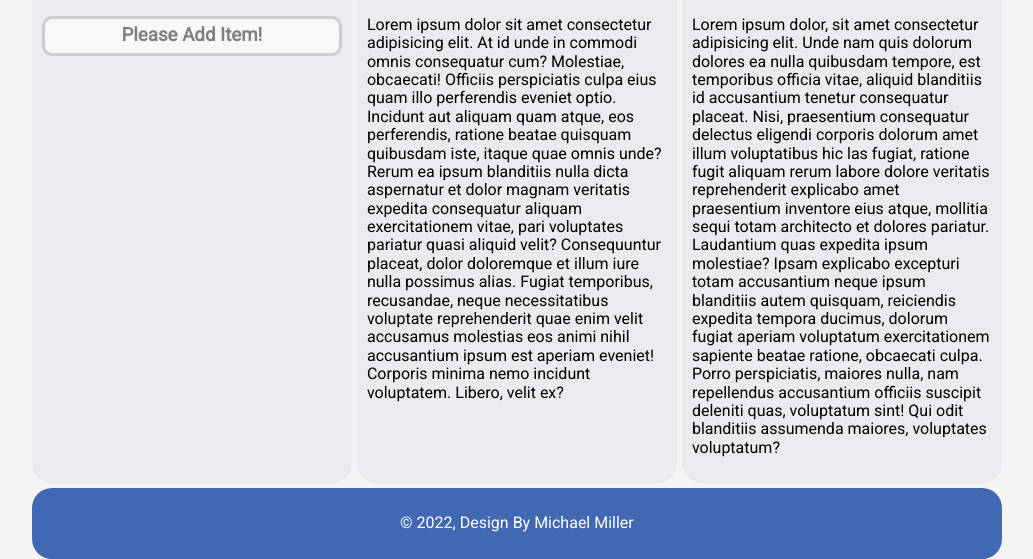
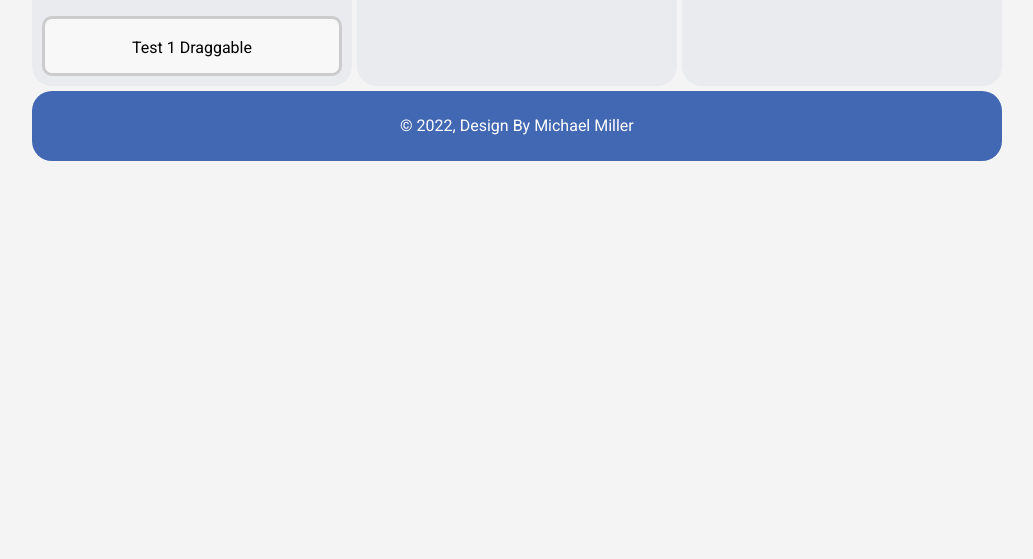
Before and after one commit to millerm30/todo, a plain HTML site: page index.html in a window 1280 px wide. Shown: the part 491-1050 px from the top of the page, without its empty margins (128-1161 px from the left). After the commit the page ends 800 px from the top, so only its background shows below. Drawn offline with Linux system fonts and the light colour scheme.

Commit message:
changes for draggable div

```diff
--- a/index.html
+++ b/index.html
@@ -43,20 +43,25 @@
         </div>
         <div class="todo-content">
             <h3>To-Do</h3>
-            <div id="notes" class="row container-fluid"></div>
+            <div id="draggable-1" class="draggable_content" draggable="true" ondragstart="onDragStart(event);" ondragover="onDragOver(event);" ondrop="onDrop(event);">Test 1 Draggable
+            </div>
         </div>
         <div class="inprogress-content">
             <h3>In-Progress</h3>
-            <p>Lorem ipsum dolor sit amet consectetur adipisicing elit. At id unde in commodi omnis consequatur cum? Molestiae, obcaecati! Officiis perspiciatis culpa eius quam illo perferendis eveniet optio. Incidunt aut aliquam quam atque, eos perferendis, ratione beatae quisquam quibusdam iste, itaque quae omnis unde? Rerum ea ipsum blanditiis nulla dicta aspernatur et dolor magnam veritatis expedita consequatur aliquam exercitationem vitae, pari voluptates pariatur quasi aliquid velit? Consequuntur placeat, dolor doloremque et illum iure nulla possimus alias. Fugiat temporibus, recusandae, neque necessitatibus voluptate reprehenderit quae enim velit accusamus molestias eos animi nihil accusantium ipsum est aperiam eveniet! Corporis minima nemo incidunt voluptatem. Libero, velit ex?</p>
+            <div class="dropzone_content" ondragover="onDragOver(event);" ondrop="onDrop(event);">
+
+            </div>
         </div>
         <div class="completed-content">
             <h3>Completed</h3>
-            <p>Lorem ipsum dolor, sit amet consectetur adipisicing elit. Unde nam quis dolorum dolores ea nulla quibusdam tempore, est temporibus officia vitae, aliquid blanditiis id accusantium tenetur consequatur placeat. Nisi, praesentium consequatur delectus eligendi corporis dolorum amet illum voluptatibus hic las fugiat, ratione fugit aliquam rerum labore dolore veritatis reprehenderit explicabo amet praesentium inventore eius atque, mollitia sequi totam architecto et dolores pariatur. Laudantium quas expedita ipsum molestiae? Ipsam explicabo excepturi totam accusantium neque ipsum blanditiis autem quisquam, reiciendis expedita tempora ducimus, dolorum fugiat aperiam voluptatum exercitationem sapiente beatae ratione, obcaecati culpa. Porro perspiciatis, maiores nulla, nam repellendus accusantium officiis suscipit deleniti quas, voluptatum sint! Qui odit blanditiis assumenda maiores, voluptates voluptatum?</p>
+            <div class="dropzone_content" ondragover="onDragOver(event);" ondrop="onDrop(event);">
+
+            </div>
         </div>
         <div class="footer-content">
             <p>&copy;&nbsp;2022, Design By Michael Miller</p>
         </div>
         <script src="javascript/date.js"></script>
-        <script src="javascript/todonote.js"></script>
+        <script src="javascript/drag.js"></script>
     </body>
 </html>
--- a/stylesheets/main.css
+++ b/stylesheets/main.css
@@ -191,6 +191,15 @@ textarea {
     background-color: #f8f8f8;
 }
 
+.draggable_content {
+    border: 3px solid #ccc;
+    border-radius: 10px;
+    background-color: #f8f8f8;
+    text-align: center;
+    height: 60px;
+    padding: 20px;
+}
+
 /* In-Progress Interior Settings */
 
 .inprogress-content h3 {
```
